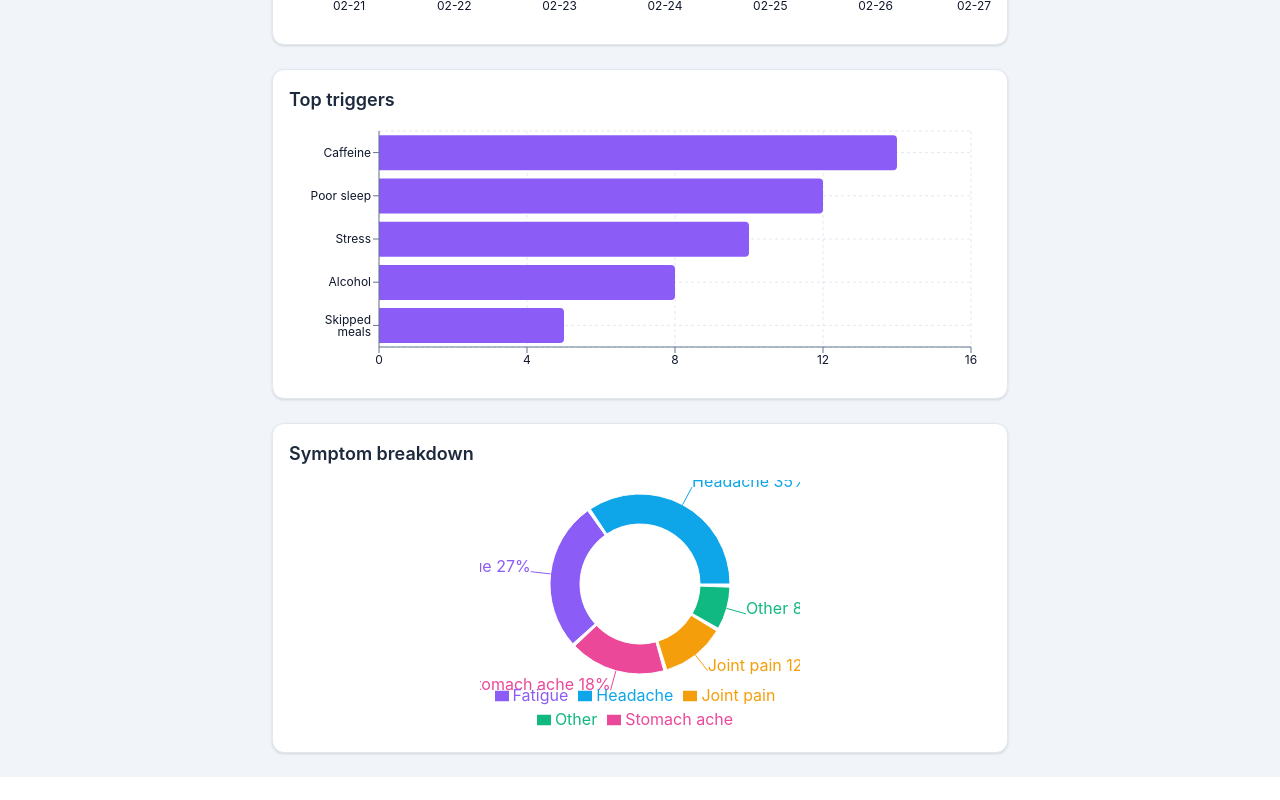
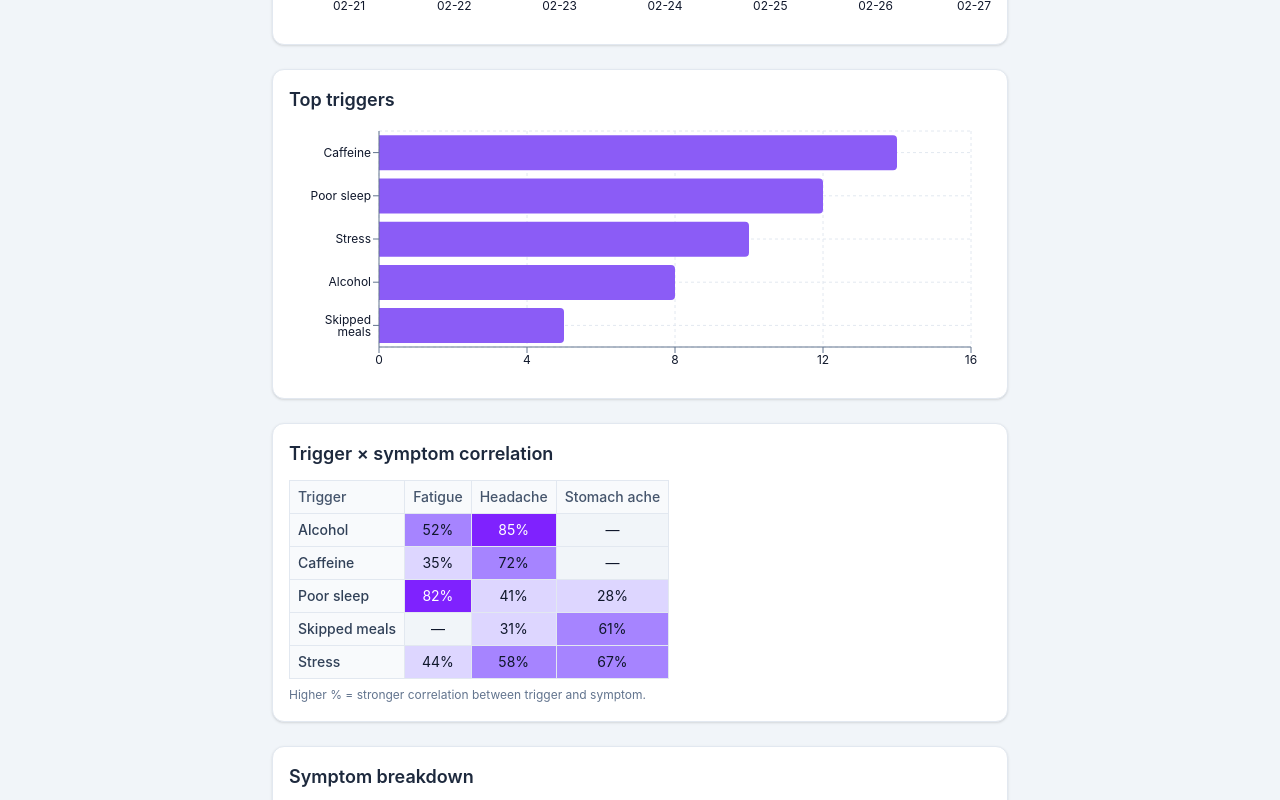
Before and after one commit to aehng/USU-Hackathon, a React app in the folder frontend/: page / in a window 1280 px wide. Shown: the part 897-1697 px from the top of the page. Before the commit the page ends 1674 px from the top, so only its background shows below. Built offline with nearby package versions, Linux system fonts and the light colour scheme; the HTML template or start-up script is replaced by a standard one.

Commit message:
Updated dashboard w/ heatmap

```diff
--- a/frontend/src/Dashboard.jsx
+++ b/frontend/src/Dashboard.jsx
@@ -16,6 +16,7 @@ import {
 } from "recharts";
 import InsightCard from "./components/InsightCard.jsx";
 import PredictionCard from "./components/PredictionCard.jsx";
+import TriggerSymptomHeatmap from "./components/TriggerSymptomHeatmap.jsx";
 import {
   MOCK_INSIGHTS,
   MOCK_STATS,
@@ -77,6 +78,7 @@ export default function Dashboard() {
   const hasPrediction = insights?.prediction && !notEnoughData;
   const hasSeverityData = stats?.severity_trends?.length > 0;
   const hasTriggerData = stats?.trigger_correlations?.length > 0;
+  const hasHeatmapData = stats?.trigger_symptom_correlations?.length > 0;
   const hasSymptomData = stats?.symptom_frequency?.length > 0;
 
   if (loading) {
@@ -228,6 +230,15 @@ export default function Dashboard() {
           </section>
         )}
 
+        {hasHeatmapData && (
+          <section className="rounded-xl border border-slate-200 bg-white p-4 shadow-sm dark:border-slate-700 dark:bg-slate-800">
+            <h2 className="mb-3 text-lg font-semibold text-slate-800 dark:text-slate-200">
+              Trigger × symptom correlation
+            </h2>
+            <TriggerSymptomHeatmap data={stats.trigger_symptom_correlations} />
+          </section>
+        )}
+
         {hasSymptomData && (
           <section className="rounded-xl border border-slate-200 bg-white p-4 shadow-sm dark:border-slate-700 dark:bg-slate-800">
             <h2 className="mb-3 text-lg font-semibold text-slate-800 dark:text-slate-200">
@@ -265,7 +276,7 @@ export default function Dashboard() {
           </section>
         )}
 
-        {!hasInsights && !hasPrediction && !hasSeverityData && !hasTriggerData && !hasSymptomData && !notEnoughData && (
+        {!hasInsights && !hasPrediction && !hasSeverityData && !hasTriggerData && !hasHeatmapData && !hasSymptomData && !notEnoughData && (
           <p className="text-center text-slate-500 dark:text-slate-400">
             No dashboard data available.
           </p>
--- /dev/null
+++ b/frontend/src/components/TriggerSymptomHeatmap.jsx
@@ -0,0 +1,89 @@
+import { useMemo } from "react";
+
+/**
+ * Builds a trigger × symptom heatmap from an array of { trigger, symptom, score }.
+ * Rows = triggers, columns = symptoms. Score 0–1 maps to color intensity.
+ */
+export default function TriggerSymptomHeatmap({ data }) {
+  const { triggers, symptoms, grid } = useMemo(() => {
+    if (!data?.length) return { triggers: [], symptoms: [], grid: new Map() };
+
+    const triggerSet = new Set();
+    const symptomSet = new Set();
+    const key = (t, s) => `${t}\0${s}`;
+    const gridMap = new Map();
+
+    for (const { trigger, symptom, score } of data) {
+      triggerSet.add(trigger);
+      symptomSet.add(symptom);
+      gridMap.set(key(trigger, symptom), typeof score === "number" ? score : 0);
+    }
+
+    const triggers = Array.from(triggerSet).sort();
+    const symptoms = Array.from(symptomSet).sort();
+    return { triggers, symptoms, grid: gridMap };
+  }, [data]);
+
+  if (triggers.length === 0 || symptoms.length === 0) return null;
+
+  const getCellColor = (score) => {
+    if (score == null || Number.isNaN(score)) return "bg-slate-100 dark:bg-slate-700";
+    const t = Math.max(0, Math.min(1, score));
+    // Violet scale: light (low) -> dark (high)
+    if (t < 0.25) return "bg-violet-100 dark:bg-violet-900/40";
+    if (t < 0.5) return "bg-violet-200 dark:bg-violet-800/50";
+    if (t < 0.75) return "bg-violet-400 dark:bg-violet-600";
+    return "bg-violet-600 dark:bg-violet-500 text-white";
+  };
+
+  const key = (t, s) => `${t}\0${s}`;
+
+  return (
+    <div className="overflow-x-auto">
+      <div className="inline-block min-w-0">
+        <table className="w-full border-collapse text-sm">
+          <thead>
+            <tr>
+              <th className="border border-slate-200 bg-slate-50 px-2 py-1.5 text-left font-medium text-slate-600 dark:border-slate-600 dark:bg-slate-800 dark:text-slate-300">
+                Trigger
+              </th>
+              {symptoms.map((s) => (
+                <th
+                  key={s}
+                  className="border border-slate-200 bg-slate-50 px-2 py-1.5 font-medium text-slate-600 dark:border-slate-600 dark:bg-slate-800 dark:text-slate-300"
+                >
+                  {s}
+                </th>
+              ))}
+            </tr>
+          </thead>
+          <tbody>
+            {triggers.map((t) => (
+              <tr key={t}>
+                <td className="whitespace-nowrap border border-slate-200 bg-slate-50 px-2 py-1.5 font-medium text-slate-700 dark:border-slate-600 dark:bg-slate-800 dark:text-slate-200">
+                  {t}
+                </td>
+                {symptoms.map((s) => {
+                  const score = grid.get(key(t, s));
+                  const pct = score != null ? Math.round(score * 100) : null;
+                  return (
+                    <td
+                      key={s}
+                      className={`border border-slate-200 px-2 py-1.5 text-center dark:border-slate-600 ${getCellColor(score)}`}
+                      title={pct != null ? `${t} → ${s}: ${pct}% correlation` : ""}
+                    >
+                      {pct != null ? `${pct}%` : "—"}
+                    </td>
+                  );
+                })}
+              </tr>
+            ))}
+          </tbody>
+        </table>
+        <p className="mt-2 text-xs text-slate-500 dark:text-slate-400">
+          Higher % = stronger correlation between trigger and symptom.
+        </p>
+      </div>
+    </div>
+  );
+}
--- a/frontend/src/mock/dashboardData.js
+++ b/frontend/src/mock/dashboardData.js
@@ -62,6 +62,21 @@ export const MOCK_STATS = {
     { name: "Joint pain", value: 6 },
     { name: "Other", value: 4 },
   ],
+  // Heatmap: trigger × symptom correlation (score 0–1)
+  trigger_symptom_correlations: [
+    { trigger: "Caffeine", symptom: "Headache", score: 0.72 },
+    { trigger: "Caffeine", symptom: "Fatigue", score: 0.35 },
+    { trigger: "Poor sleep", symptom: "Headache", score: 0.41 },
+    { trigger: "Poor sleep", symptom: "Fatigue", score: 0.82 },
+    { trigger: "Poor sleep", symptom: "Stomach ache", score: 0.28 },
+    { trigger: "Stress", symptom: "Headache", score: 0.58 },
+    { trigger: "Stress", symptom: "Fatigue", score: 0.44 },
+    { trigger: "Stress", symptom: "Stomach ache", score: 0.67 },
+    { trigger: "Alcohol", symptom: "Headache", score: 0.85 },
+    { trigger: "Alcohol", symptom: "Fatigue", score: 0.52 },
+    { trigger: "Skipped meals", symptom: "Headache", score: 0.31 },
+    { trigger: "Skipped meals", symptom: "Stomach ache", score: 0.61 },
+  ],
 };
 
 /** "Not enough data" response shape for testing empty state */
@@ -77,4 +92,5 @@ export const NOT_ENOUGH_DATA_STATS = {
   trigger_correlations: [],
   severity_trends: [],
   symptom_frequency: [],
+  trigger_symptom_correlations: [],
 };
```
Also changed, not shown: 1 other file (tests, documents, lock files or other folders).
